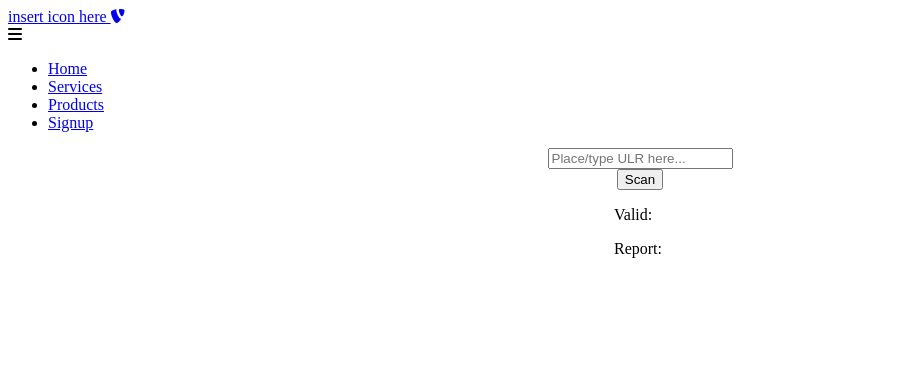
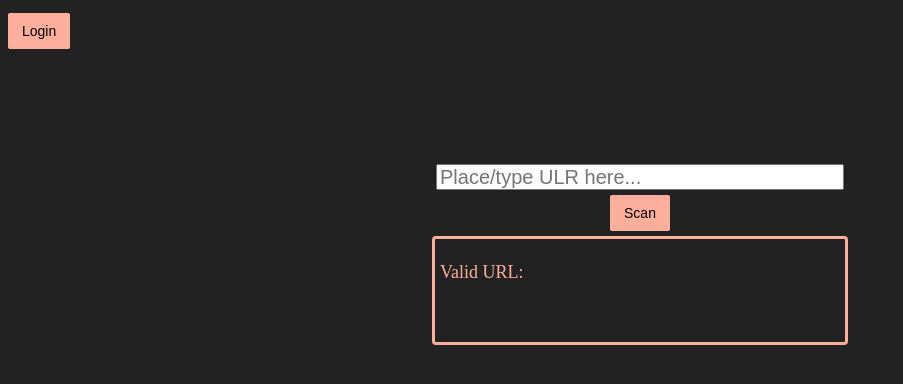
Before and after one commit to Triatop/URL_Scanner.com, a React (Create React App) app in the folder frontend/url_vaunrebility_scanner/: page / in a window 1280 px wide. Shown: the top 384 px of the page, without its empty margins (0-903 px from the left). Built offline with nearby package versions, Linux system fonts and the light colour scheme; no server answers; the HTML template or start-up script is replaced by a standard one.

Commit message:
Added Login Btn, Changed CSS style on webpage (temporary colors)

```diff
--- a/frontend/url_vaunrebility_scanner/src/App.css
+++ b/frontend/url_vaunrebility_scanner/src/App.css
@@ -0,0 +1,8 @@
+.App{
+    height: fit-content;
+    justify-content: center;
+}
+
+body {
+    background-color: #222222;
+    }
--- a/frontend/url_vaunrebility_scanner/src/App.js
+++ b/frontend/url_vaunrebility_scanner/src/App.js
@@ -1,13 +1,15 @@
 import './App.css';
 import Navbar from './components/Navbar';
 import Searchbar from './components/Searchbar';
+import LoginBtn from './components/LoginBtn';
 import {BrowserRouter as Router, Routes, Route} from 'react-router-dom';
 
 function App() {
   return (
     <div className='App'>
     <Router>
-     <Navbar />
+     {/*<Navbar />*/}
+     <LoginBtn/>
      <Searchbar />
       <Routes>
         <Route path='/' exact />
--- a/frontend/url_vaunrebility_scanner/src/components/Button.css
+++ b/frontend/url_vaunrebility_scanner/src/components/Button.css
@@ -1 +1,15 @@
 /* React Website tut 31:25 min */
+button {
+    background-color: #FFAF9B; /* Green */
+    border: none;
+    border-radius: 2px;
+    color: rgb(0, 0, 0);
+    padding: 10px 14px;
+    text-align: center;
+    text-decoration: none;
+    display: inline-block;
+    font-size: 14px;
+    margin-top: 5px;
+    margin-bottom: 5px;
+
+  }
--- /dev/null
+++ b/frontend/url_vaunrebility_scanner/src/components/LoginBtn.js
@@ -0,0 +1,11 @@
+import './Button.css'
+
+function LoginBtn(){
+    return(
+        <div>
+            <button id="Login">Login</button>
+        </div>
+    );
+}
+
+export default LoginBtn;
--- a/frontend/url_vaunrebility_scanner/src/components/Searchbar.css
+++ b/frontend/url_vaunrebility_scanner/src/components/Searchbar.css
@@ -4,4 +4,29 @@
     align-items: center;
     flex-direction: column;
     white-space: pre-wrap;
+    margin: auto;
+    width: 50%;
+    padding: 10px;
+    margin-top: 100px;
 }
+
+#report {
+    display: flex;
+    justify-content: center;
+    align-items: left;
+    flex-direction: column;
+    white-space: pre-wrap;
+    margin: auto;
+    min-width: 400px;
+    padding: 5px;
+    border-radius: 4px;
+    border: 3px solid #FFAF9B;
+    color: #FFAF9B;
+    font-size: 18px;
+}
+
+.search {
+    width: 400px;
+    height: 20px;
+    font-size: 20px;
+}
--- a/frontend/url_vaunrebility_scanner/src/components/Searchbar.js
+++ b/frontend/url_vaunrebility_scanner/src/components/Searchbar.js
@@ -10,19 +10,6 @@ function Searchbar(){
   const [inputValue, setInputValue] = useState('');
   // const [currentTime, setCurrentTime] = useState(0);
   const [returnDict, setReturnDict] = useState('');
-
-
-  // useEffect(() => {
-  //   fetch(`/backendAPI?url=${inputValue}`).then(res => res.json()).then(data => {
-  //     set(data);
-  //   });
-  // }, []);
-
-  useEffect(() => {
-    fetch(`/backendAPI?url=${inputValue}`).then(res => res.json()).then(data => {
-      setReturnDict(data);
-    });
-  }, []);
 
   const handleChange = event => {
       if (event.key !== 'Enter')
@@ -44,7 +31,6 @@ function Searchbar(){
   function StartScanner(){
     /*api call*/
     fetch(`/backendAPI?url=${inputValue}`).then(res => res.json()).then(data => {
-      // setReturnDict(JSON.stringify(data, null, 2));
       setReturnDict(data)
     });
   }
@@ -53,7 +39,7 @@ function Searchbar(){
     <div className='Searchbar'>
         <input
           type="text"
-        id="inputValue"
+          class="search"
           name="inputValue"
           onChange={handleChange}
           value={inputValue}
@@ -66,8 +52,10 @@ function Searchbar(){
       </div>
       <div>
         {/* <p>The current time is {currentTime}.</p> */}
-        <p>Valid: {returnDict.valid}</p>
-        <p>Report: {returnDict.report}</p>
+        <section id="report">
+          <p>Valid URL: {returnDict.valid}</p>
+          <p>{returnDict.report}</p>
+        </section>
       </div>
     </div>
   );
```
Also changed, not shown: 1 other file (tests, documents, lock files or other folders). Lines whose indentation alone changed are shown as unchanged.
